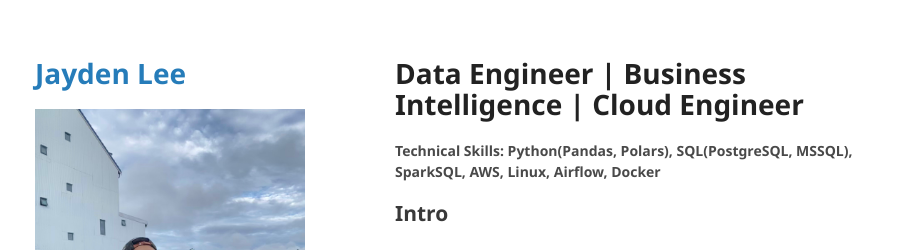
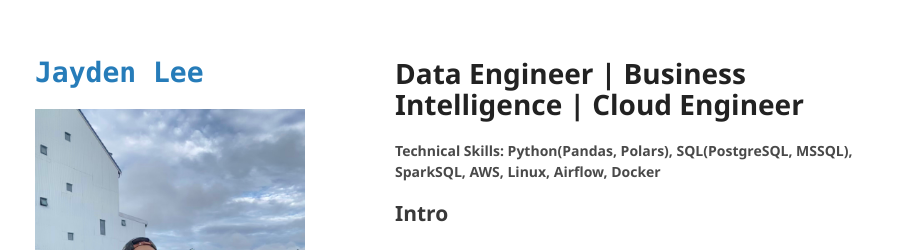
Before and after one commit to jaydenhyunjinlee0811/jaydenhyunjinlee.github.io, a Jekyll site: the page built from README.md, in a window 1280 px wide. Shown: the top 250 px of the page, without its empty margins (175-1099 px from the left). Built offline with Jekyll 4.4.1, drawn with Linux system fonts in a browser that asks for light colours; our own code applies the rules of GitHub Pages for plain Markdown files; the repository's description, which GitHub fills in, is left out.

Commit message:
10/27 -- Update header font

```diff
--- a/_layouts/default.html
+++ b/_layouts/default.html
@@ -28,7 +28,9 @@
   <script nomodule src="https://cdn.jsdelivr.net/npm/ionicons/dist/ionicons/ionicons.js"></script>
   <div class="wrapper">
     <header>
-      <h1><a href="{{ " /" | absolute_url }}">{{ site.title | default: site.github.repository_name }}</a></h1>
+      <!-- <h1><a href="{{ " /" | absolute_url }}">{{ site.title | default: site.github.repository_name }}</a></h1> -->
+      <h1 style='font-family: "Lucida Console", Monaco, monospace;'><a href=https://jaydenhyunjinlee0811.github.io/jaydenhyunjinlee.github.io>{{ site.title | default: site.github.repository_name }}</a></h1>
+      <!-- https://jaydenhyunjinlee0811.github.io/jaydenhyunjinlee.github.io/ -->
 
       {% if site.logo %}
       <img src="{{site.logo | relative_url}}" alt="Logo" />
```
